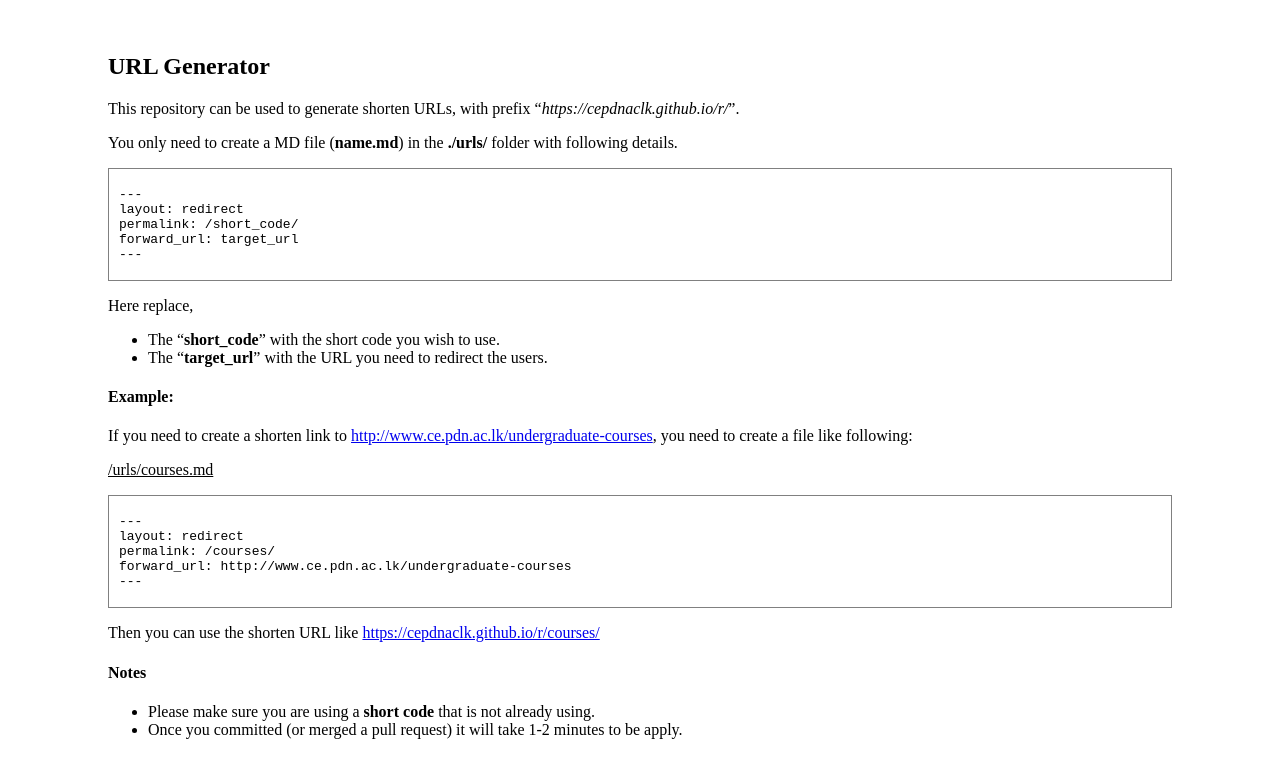
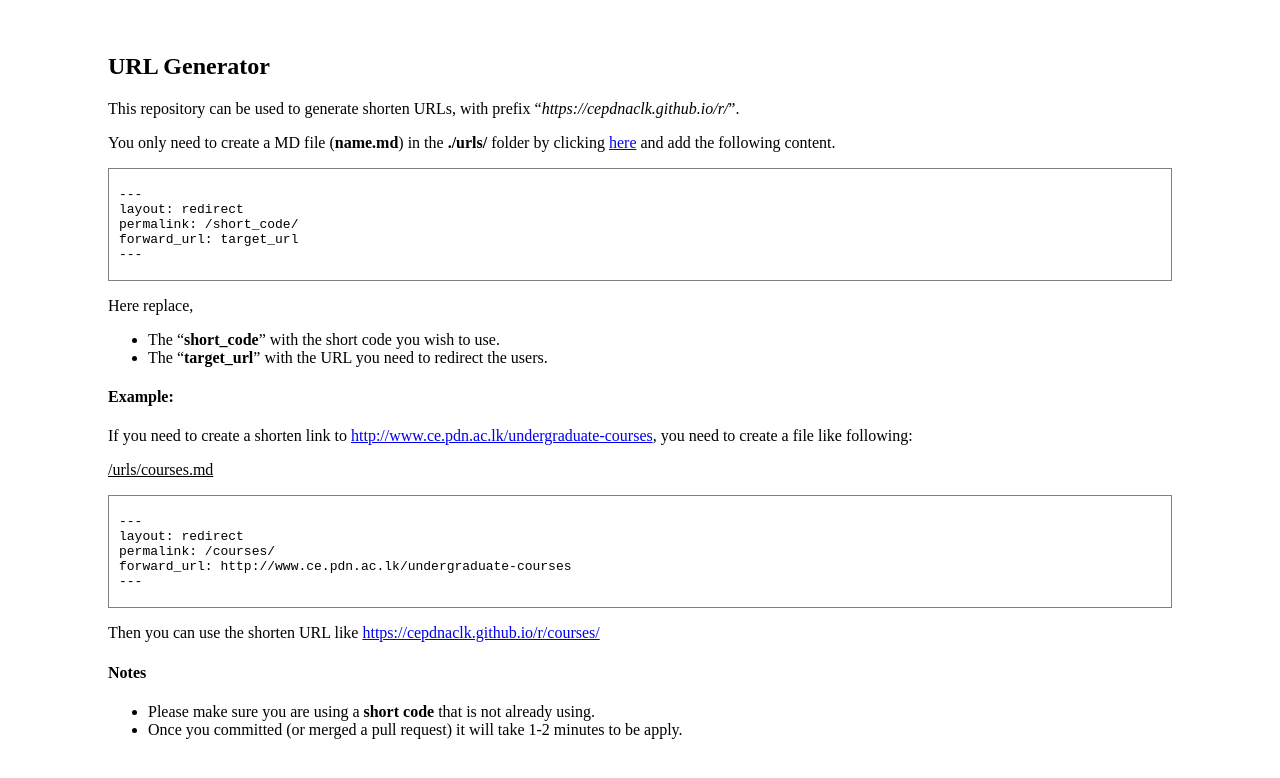
Before and after one commit to cepdnaclk/url.ce.pdn.ac.lk, a Jekyll site: the page built from index.md, in a window 1280 px wide. Shown: the top 778 px of the page. Built offline with Jekyll 4.4.1, drawn with Linux system fonts in a browser that asks for light colours.

Commit message:
Update index.md

````diff
--- a/index.md
+++ b/index.md
@@ -8,7 +8,7 @@ permalink: /
 
 This repository can be used to generate shorten URLs, with prefix "*https://cepdnaclk.github.io/r/*".
 
-You only need to create a MD file (**name.md**) in the **./urls/** folder with following details.
+You only need to create a MD file (**name.md**) in the **./urls/** folder by clicking [here](https://github.com/cepdnaclk/r/new/main/urls) and add the following content.
 
 ```md
 ---
````
